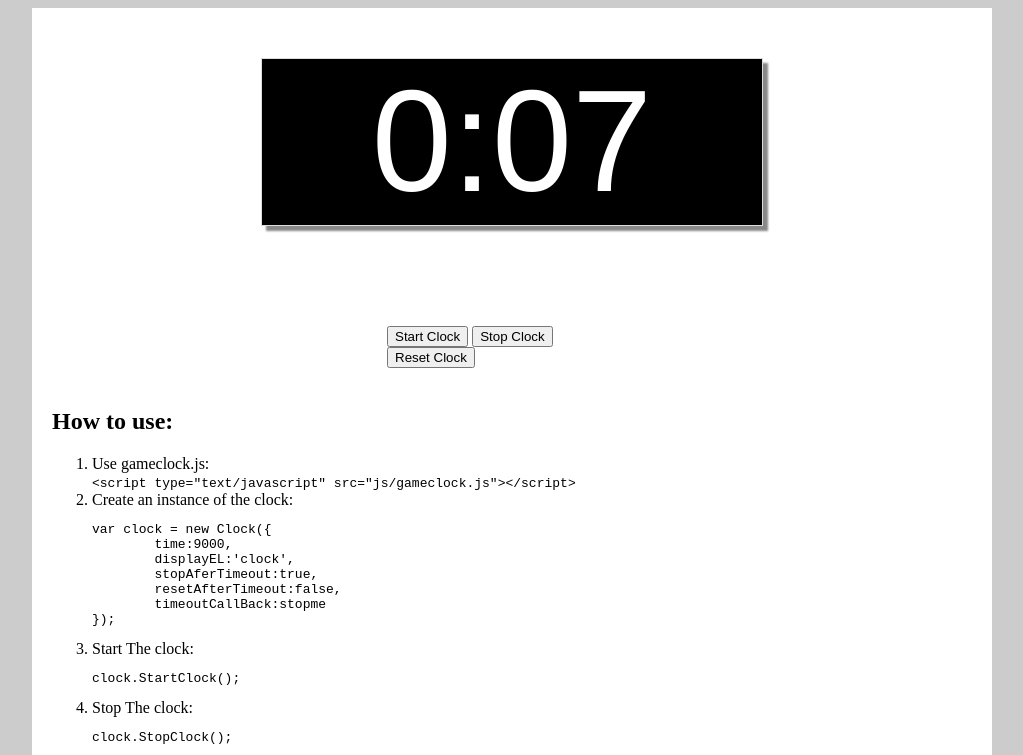
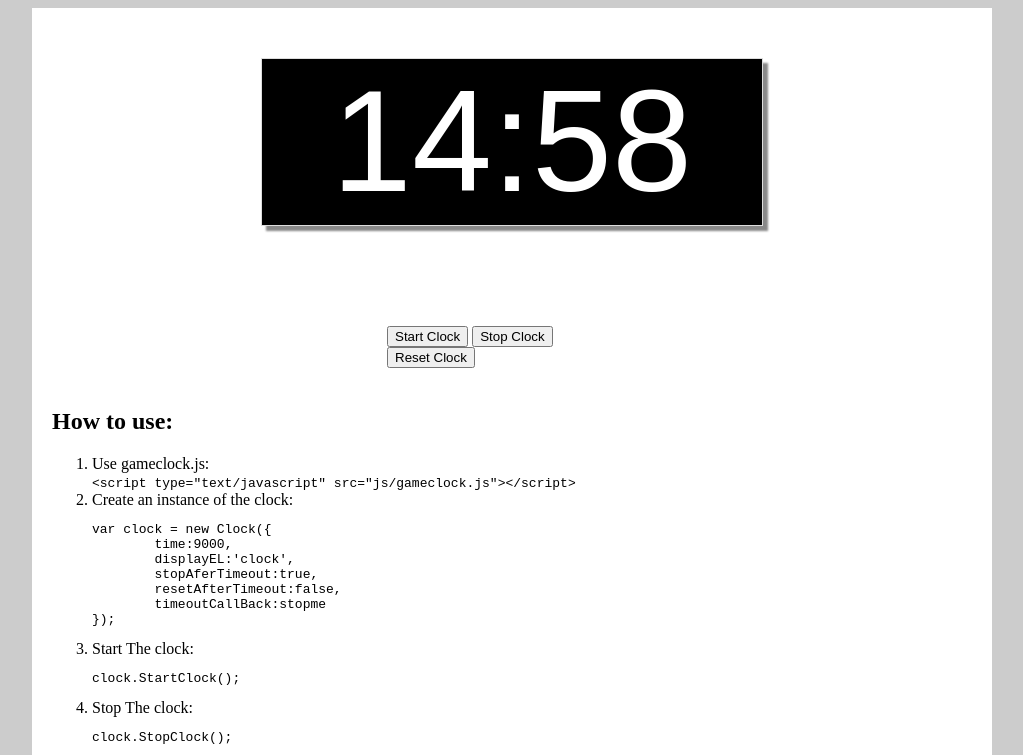
Before and after one commit to kgaddy/gameclock, a plain HTML site: page index.html in a window 1280 px wide. Both pictures are taken after a click on the button "Start Clock". Shown: the top 755 px of the page, without its empty margins (128-1151 px from the left). Drawn offline with Linux system fonts and the light colour scheme; a web font is replaced by a local one.

Commit message:
Changed timer to use system clock
Changed timer to use system clock

Signed-off-by: Kevin Gaddy <Kevin.Gaddy@gmail.com>

```diff
--- a/css/styles.css
+++ b/css/styles.css
@@ -1,6 +1,5 @@
 
-@font-face { font-family: Delicious; src: url('Delicious-Roman.otf'); }
-@font-face { font-family: Delicious; font-weight: bold; src: url('Delicious-Bold.otf'); }
+
 body{
 	background-color:#ccc;
 }
@@ -25,7 +24,7 @@ body{
 	background-color:#000;
 	font-size:9em;
 	box-shadow:5px 5px 2px #888;
-	font-family: Delicious, sans-serif;
+	font-family:  sans-serif;
 	text-align:center;
 
 }
--- a/index.html
+++ b/index.html
@@ -59,7 +59,7 @@ var clock = new Clock({
 			alert('Game Over!');
 		}
 		var clock = new Clock({
-			time:9000,
+			time:900000,
 			displayEL:'clock',
 			stopAferTimeout:true,
 			resetAfterTimeout:false,
--- a/js/gameclock.js
+++ b/js/gameclock.js
@@ -1,14 +1,20 @@
 var Clock = function(config) {
-		console.dir(config);
+
 		var clock = this;
 		var time = config.time,
 			remainingTime = time,
-			qClock, minutes = 0,
+			qClock,
+			minutes = 0,
 			resetAfterTimeout = true,
 			stopAferTimeout = true,
 			seconds = 0,
+			start_time_1,
+			start_time_2,
+			now,
 			timeoutCallBack,
 			resume = true;
+
+
 		assignUSerSettings();
 		displayClock();
 
@@ -22,7 +28,7 @@ var Clock = function(config) {
 				stopAferTimeout = config.stopAferTimeout;
 			}
 
-			if(config.timeoutCallBack!=null){
+			if (config.timeoutCallBack != null) {
 				timeoutCallBack = config.timeoutCallBack;
 			}
 
@@ -40,18 +46,21 @@ var Clock = function(config) {
 						resume = false;
 					}
 
-					if(timeoutCallBack!=null){
+					if (timeoutCallBack != null) {
 						timeoutCallBack();
 					}
 				}
 				if (resume === true) {
-					remainingTime = remainingTime - 1000;
+					now = (new Date()).getTime();
+					seconds_elapsed = (now - start_time_2);
+					remainingTime = Math.round(start_time_1 / 1000) - Math.round(seconds_elapsed/ 1000);
+					remainingTime = remainingTime * 1000;
 					displayClock();
 				}
 			}
 		}
+
 		//The actual calculation that converts the milliseconds to a mm:ss  and assigns to DOM
-
 		function displayClock() {
 			minutes = Math.floor(remainingTime / 1000 / 60);
 			seconds = Math.floor(remainingTime / 1000) % 60;
@@ -66,7 +75,9 @@ var Clock = function(config) {
 		}
 		//Starts the clock
 		this.StartClock = function() {
-			resume=true;
+			start_time_2 = (new Date()).getTime();
+			start_time_1=remainingTime;
+			resume = true;
 			qClock = setInterval(function() {
 				calculateTime();
 			}, 1000);
```
